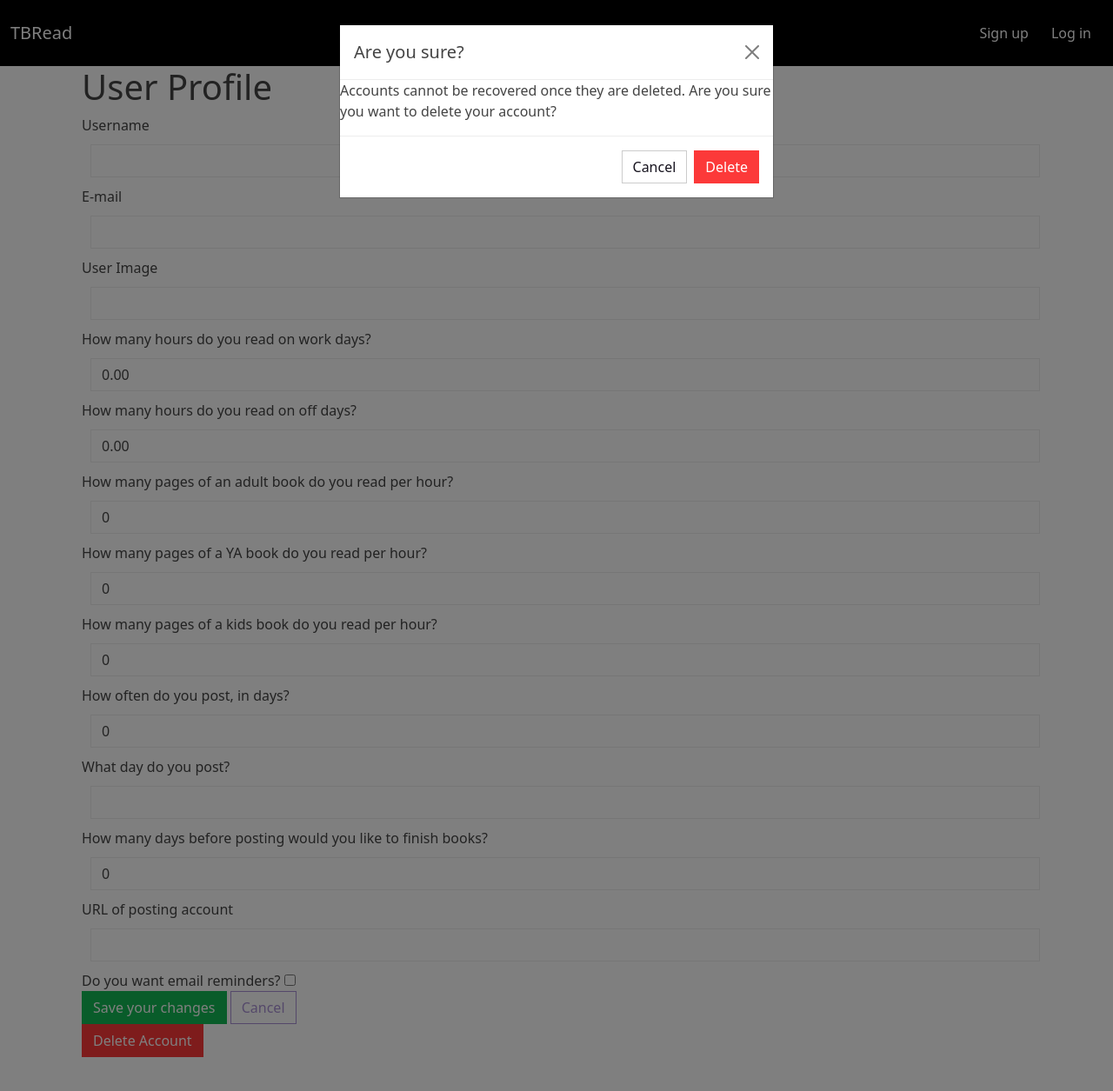
After one commit to CamdenTadhg/TBRead, a Flask app: template templates/profile.html in a window 1280 px wide, after a click on "Delete Account". The commit adds this page. Shown: the top 1255 px of the page at 87% size. Run offline with Flask 3, Linux system fonts and the light colour scheme; the template is opened without the code that fills it: values that come from a table or form of the project are taken from there, others are empty; some libraries are stand-ins or nearby versions.

Commit message:
user profile functionality

```diff
--- a/app.py
+++ b/app.py
@@ -2,7 +2,7 @@ import os
 from flask import Flask, render_template, request, flash, redirect, session, g, jsonify
 from sqlalchemy.exc import IntegrityError
 from models import db, connect_db, User, Book
-from forms import UserAddForm, LoginForm
+from forms import UserAddForm, LoginForm, UserProfileForm, EmailForm
 from flask_debugtoolbar import DebugToolbarExtension
 import pdb
 
@@ -122,6 +122,44 @@ def logout():
 #########################################################################################
 # User Routes
 
+@app.route('/users/<user_id>', methods=['GET', 'POST'])
+def display_user_profile(user_id):
+    """Display user's profile for editing"""
+
+    if int(g.user.user_id) != int(user_id):
+        flash('You do not have permission to view this page', 'danger')
+        return redirect('/')
+
+    form=UserProfileForm(obj=g.user)
+
+    if form.validate_on_submit():
+        user = db.session.query(User).get(user_id)
+        user.username = form.username.data
+        user.email = form.email.data
+        user.user_image = form.user_image.data
+        user.reading_time_work_day = form.reading_time_work_day.data
+        user.reading_time_day_off = form.reading_time_day_off.data
+        user.reading_speed_adult = form.reading_speed_adult.data
+        user.reading_speed_YA = form.reading_speed_YA.data
+        user.reading_speed_children = form.reading_speed_children.data
+        user.posting_frequency = form.posting_frequency.data
+        user.posting_day = form.posting_day.data
+        user.prep_days = form.prep_days.data
+        user.content_account = form.content_account.data
+        user.email_reminders = form.email_reminders.data
+        try:
+            db.session.add(user)
+            db.session.commit()
+            flash('Changes saved', 'success')
+        except IntegrityError as e:
+            db.session.rollback()
+            if 'users_email_key' in str(e):
+                flash('Email already in use', 'danger')
+            if 'users_username_key' in str(e):
+                flash('Username already in use', 'danger')
+
+    return render_template('profile.html', form=form, user=g.user)
+
 @app.route('/users/<user_id>/lists/tbr')
 def display_tbr_list(user_id):
     """Display user's tbr list. Also functions as homepage for logged in user."""
@@ -158,10 +196,6 @@ def homepage():
 
 
 ## Implement user functionality
-    ## create form for user profile page
-    ## create user profile page
-    ## patch user
-    ## form validation
     ## delete user
     ## create page for sending username
     ## forgot username
--- a/forms.py
+++ b/forms.py
@@ -1,6 +1,6 @@
 from flask_wtf import FlaskForm
-from wtforms import StringField, PasswordField
-from wtforms.validators import DataRequired, Email, Length
+from wtforms import StringField, PasswordField, DecimalField, IntegerField, BooleanField, SelectField, EmailField
+from wtforms.validators import DataRequired, Email, Length, InputRequired
 
 class UserAddForm(FlaskForm):
     """Form for adding users to the system."""
@@ -8,10 +8,39 @@ class UserAddForm(FlaskForm):
     signup_username = StringField('Username', validators=[DataRequired()])
     signup_password = PasswordField('Password', validators=[DataRequired(), Length(min=8)])
     password2 = PasswordField('Confirm Password', validators=[DataRequired(), Length(min=8)])
-    email = StringField('E-mail', validators=[DataRequired()])
+    email = EmailField('E-mail', validators=[DataRequired()])
     user_image = StringField('(Optional) User Image URL')
 
 class LoginForm(FlaskForm):
     """Login form"""
     login_username = StringField('Username', validators=[DataRequired()])
     login_password = PasswordField('Password', validators=[Length(min=8)])
+
+class UserProfileForm(FlaskForm):
+    """Form for editing user information."""
+    username = StringField('Username', validators=[DataRequired()])
+    email = EmailField('E-mail', validators=[DataRequired()])
+    user_image = StringField('User Image')
+    reading_time_work_day = DecimalField('How many hours do you read on work days?', places=2, default=0)
+    reading_time_day_off = DecimalField('How many hours do you read on off days?', places=2, default=0)
+    reading_speed_adult = IntegerField('How many pages of an adult book do you read per hour?', default=0)
+    reading_speed_YA = IntegerField('How many pages of a YA book do you read per hour?', default=0)
+    reading_speed_children = IntegerField('How many pages of a kids book do you read per hour?', default=0)
+    posting_frequency = IntegerField('How often do you post, in days?', default=0)
+    posting_day = SelectField('What day do you post?', choices=[('', ''), ('mon', 'Monday'), ('tues', 'Tuesday'), ('wed', 'Wednesday'), ('thurs', 'Thursday'), ('fri', 'Friday'), ('sat', 'Saturday'), ('sun', 'Sunday')])
+    prep_days = IntegerField('How many days before posting would you like to finish books?', default=0)
+    content_account = StringField('URL of posting account')
+    email_reminders = BooleanField('Do you want email reminders?')
+
+    def matching_passwords(self):
+        rv = FlaskForm.validate(self)
+        if not rv:
+            return False
+
+        if self.password.data != self.password2.data:
+            self.password.errors.append('Passwords do not match')
+            return False
+        return True
+
+class EmailForm(FlaskForm):
+    email = EmailField('Please enter your email', validators=[InputRequired(message="Please enter your email")])
--- a/templates/base.html
+++ b/templates/base.html
@@ -20,7 +20,7 @@
                 <li><button type="button" class="btn text-decoration-none navbar-button" data-bs-toggle="modal" data-bs-target="#loginModal">Log in</button></li>
                 {% else %}
                 <li>
-                    <a id="current-user-link" href="/users/{{g.user.id}}">
+                    <a id="current-user-link" href="/users/{{g.user.user_id}}">
                         <img class="user_image navbar-button" src="{{g.user.user_image}}" alt="{{g.user.username}}">
                     </a>
                 </li>
--- /dev/null
+++ b/templates/profile.html
@@ -0,0 +1,49 @@
+{% extends 'base.html' %}
+
+{% block content %}
+
+<div class="modal fade" id="deleteModal" tabindex="-1" aria-labelledby="deleteModalLabel" aria-hidden="true">
+    <div class="modal-dialog">
+        <div class="modal-content">
+            <div class="modal-header">
+                <h1 class="modal-title fs-5" id="deleteModalLabel">Are you sure? </h1>
+                <button type="button" class="btn-close close-button" data-bs-dismiss="modal" aria-label="Close"></button>
+            </div>
+                <p>Accounts cannot be recovered once they are deleted. Are you sure you want to delete your account?</p>
+                <div class="modal-footer">
+                    <button type="button" class="btn btn-secondary cancel-button" data-bs-dismiss="modal">Cancel</button>
+                    <form id="delete_form" method="POST" action="/users/delete">
+                        <button class="btn btn-danger">Delete</button>
+                    </form>
+                </div>
+        </div>
+    </div>
+</div>
+<div class="container">
+    <h1>User Profile</h1>
+    <form method="POST" id="user_profile">
+        {{ form.hidden_tag() }}
+
+        {% for field in form if field.widget.input_type != 'hidden' and field.name != 'email_reminders' %}
+            {% for error in field.errors %}
+                <span class="text-danger">{{ error }}</span>
+            {% endfor %}
+            {{field.label}}
+            {{ field(class_="form-control") }}
+        {% endfor %}
+
+        {{form.email_reminders.label}}
+        {{ form.email_reminders}}
+        {% for error in form.email_reminders.errors %}
+            <span class="text-danger">{{error}}</span>
+        {% endfor %}
+
+      <div class="profile-edit-btn-area">
+        <button class="btn btn-success">Save your changes</button>
+        <a href="/users/{{user.user_id}}" class="btn btn-outline-secondary">Cancel</a>
+      </div>
+    </form>
+    <button type="button" class="btn btn-danger delete-form" data-bs-toggle="modal" data-bs-target="#deleteModal">Delete Account</button>
+</div>
+
+{% endblock %}
```
